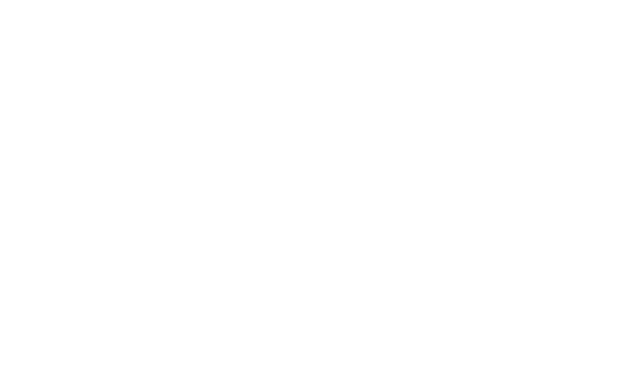
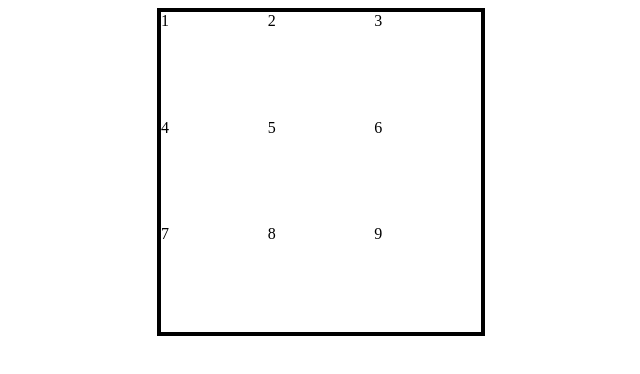
Before and after one commit to L-Benvenuti/Project_Tic-Tac-Toe, a plain HTML site: page index.html in a window 1280 px wide. Shown: the whole page, without its empty margins (319-959 px from the left). Drawn offline with Linux system fonts and the light colour scheme.

Commit message:
add: gameboard + Player construct

```diff
--- a/index.html
+++ b/index.html
@@ -5,8 +5,10 @@
     <meta http-equiv="X-UA-Compatible" content="IE=edge">
     <meta name="viewport" content="width=device-width, initial-scale=1.0">
     <title>Project: Tic Tac Toe</title>
+    <link rel="stylesheet" href="style.css">
+    <script src="script.js" defer></script>
 </head>
 <body>
-
+    <div id="gameboard"></div>
 </body>
 </html>
--- a/script.js
+++ b/script.js
@@ -0,0 +1,36 @@
+const GameBoard = (() => {
+  const board = document.getElementById('gameboard');
+  for (let i = 1; i < 10; i++) {
+    const square = document.createElement('div');
+    square.classList.add('square');
+    square.textContent = i;
+    board.appendChild(square);
+  }
+});
+
+GameBoard();
+
+const Player = function (name, mark) {
+  this.name = name;
+  this.mark = mark;
+  const choices = [];
+  return { name, mark, choices };
+};
+
+const player1 = new Player('player1', 'O');
+const player2 = new Player('player2', 'X');
+
+const Game = (() => {
+//   const score = 0;
+  const checkWin = (player) => {
+    player.choices.includes([1, 2, 3] || [4, 5, 6] || [7, 8, 9]
+        || [1, 4, 7] || [2, 5, 8] || [3, 6, 9]
+        || [1, 5, 9] || [3, 6, 9]);
+  };
+
+  if (checkWin(player1) || checkWin(player2)) {
+    console.log('WIN');
+  } else if (gameboard === []) {
+    console.log('TIE');
+  }
+})();
--- a/style.css
+++ b/style.css
@@ -0,0 +1,20 @@
+* {
+
+}
+
+body {
+    display: flex;
+    align-items: center;
+    justify-content: center;
+}
+
+#gameboard {
+    display: grid;
+    grid-template-columns: 1fr 1fr 1fr;
+    grid-template-rows: 1fr 1fr 1fr;
+    min-width: 20em;
+    max-width: 30em;
+    min-height: 20em;
+    max-height: 30em;
+    border: solid black 4px;
+}
```
